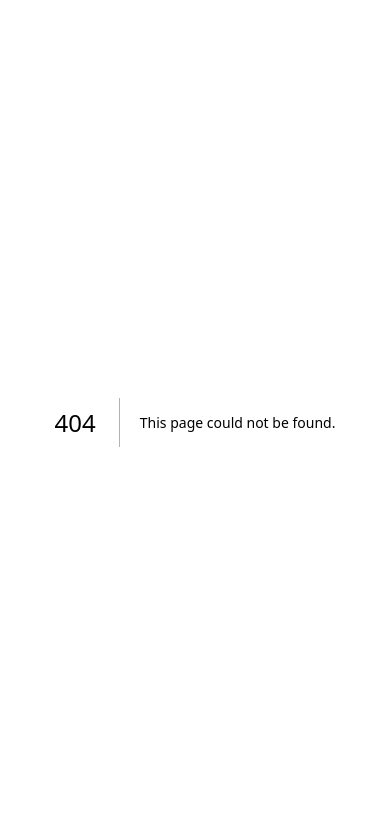
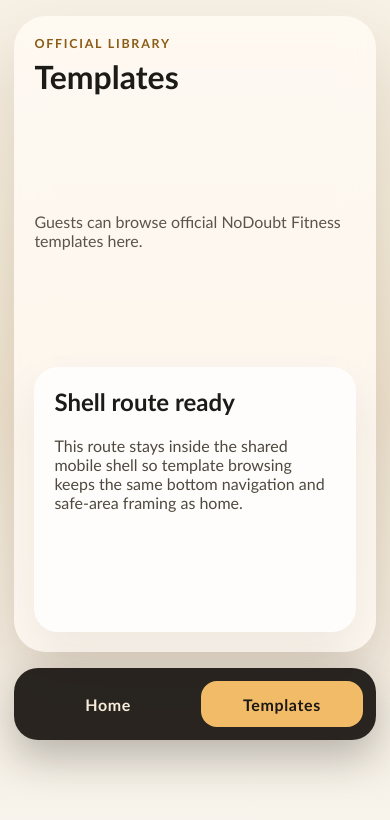
Before and after one commit to rdaudt/nodoubt-fitness-timer, a Next.js app: page /templates in a window 390 px wide. Before the commit this address had no page. Shown: the top 820 px of the page. Built offline with nearby package versions, Linux system fonts and the light colour scheme; no server answers.

Commit message:
feat(01-01): establish shell and run route layouts
- add a shared mobile shell route group with bottom navigation
- isolate the run route in its own chrome-free layout

```diff
--- /dev/null
+++ b/app/(shell)/layout.tsx
@@ -0,0 +1,11 @@
+import type { ReactNode } from "react";
+
+import { MobileShell } from "../../components/shell/mobile-shell";
+
+interface ShellLayoutProps {
+  children: ReactNode;
+}
+
+export default function ShellLayout({ children }: ShellLayoutProps) {
+  return <MobileShell>{children}</MobileShell>;
+}
--- a/app/page.tsx
+++ b/app/(shell)/page.tsx
@@ -1,5 +1,5 @@
-import { SessionBoundary } from "../src/features/auth/components/session-boundary";
-import { getAuthContext } from "../src/features/auth/server/get-auth-context";
+import { SessionBoundary } from "../../src/features/auth/components/session-boundary";
+import { getAuthContext } from "../../src/features/auth/server/get-auth-context";
 
 export const dynamic = "force-dynamic";
 
--- /dev/null
+++ b/app/(shell)/templates/page.tsx
@@ -0,0 +1,70 @@
+import { getAuthContext } from "../../../src/features/auth/server/get-auth-context";
+
+export const dynamic = "force-dynamic";
+
+export default async function TemplatesPage() {
+  const authContext = await getAuthContext();
+
+  return (
+    <main
+      style={{
+        display: "grid",
+        gap: "1rem",
+      }}
+    >
+      <div>
+        <p
+          style={{
+            margin: 0,
+            fontSize: "0.78rem",
+            fontWeight: 700,
+            letterSpacing: "0.14em",
+            textTransform: "uppercase",
+            color: "#8c5c16",
+          }}
+        >
+          Official library
+        </p>
+        <h1
+          style={{
+            margin: "0.35rem 0 0",
+            fontSize: "2rem",
+          }}
+        >
+          Templates
+        </h1>
+      </div>
+      <p
+        data-testid="templates-route-status"
+        style={{
+          margin: 0,
+          color: "#5a544d",
+        }}
+      >
+        {authContext.kind === "signed-in"
+          ? `Signed in as ${authContext.profile.firstName}`
+          : "Guests can browse official NoDoubt Fitness templates here."}
+      </p>
+      <section
+        style={{
+          borderRadius: "1.5rem",
+          backgroundColor: "rgba(255, 255, 255, 0.74)",
+          padding: "1.25rem",
+          boxShadow: "0 24px 48px rgba(69, 40, 5, 0.08)",
+        }}
+      >
+        <h2
+          style={{
+            marginTop: 0,
+          }}
+        >
+          Shell route ready
+        </h2>
+        <p style={{ marginBottom: 0, color: "#4f493f" }}>
+          This route stays inside the shared mobile shell so template browsing
+          keeps the same bottom navigation and safe-area framing as home.
+        </p>
+      </section>
+    </main>
+  );
+}
--- a/app/layout.tsx
+++ b/app/layout.tsx
@@ -7,7 +7,19 @@ interface RootLayoutProps {
 export default function RootLayout({ children }: RootLayoutProps) {
   return (
     <html lang="en">
-      <body>{children}</body>
+      <body
+        style={{
+          margin: 0,
+          minHeight: "100vh",
+          background:
+            "linear-gradient(180deg, #f7f1e5 0%, #efe3cf 48%, #f8f4ed 100%)",
+          color: "#1d1b18",
+          fontFamily:
+            "'Trebuchet MS', 'Segoe UI', 'Avenir Next', sans-serif",
+        }}
+      >
+        {children}
+      </body>
     </html>
   );
 }
--- /dev/null
+++ b/components/shell/mobile-shell.tsx
@@ -0,0 +1,113 @@
+"use client";
+
+import type { ReactNode } from "react";
+
+import Link from "next/link";
+import { usePathname } from "next/navigation";
+
+interface MobileShellProps {
+  children: ReactNode;
+}
+
+const navItems = [
+  {
+    href: "/",
+    label: "Home",
+    testId: "nav-home",
+  },
+  {
+    href: "/templates",
+    label: "Templates",
+    testId: "nav-templates",
+  },
+] as const;
+
+function isCurrentPath(pathname: string, href: string) {
+  if (href === "/") {
+    return pathname === href;
+  }
+
+  return pathname === href || pathname.startsWith(`${href}/`);
+}
+
+export function MobileShell({ children }: MobileShellProps) {
+  const pathname = usePathname();
+
+  return (
+    <div
+      data-testid="mobile-shell"
+      style={{
+        minHeight: "100vh",
+        display: "flex",
+        justifyContent: "center",
+        padding: "1rem 0.9rem calc(6.5rem + env(safe-area-inset-bottom))",
+        boxSizing: "border-box",
+      }}
+    >
+      <div
+        style={{
+          width: "100%",
+          maxWidth: "32rem",
+          display: "flex",
+          flexDirection: "column",
+          gap: "1rem",
+        }}
+      >
+        <div
+          style={{
+            display: "grid",
+            gap: "1.5rem",
+            flex: 1,
+            borderRadius: "2rem",
+            padding: "1.25rem",
+            backgroundColor: "rgba(255, 251, 245, 0.82)",
+            boxShadow: "0 32px 64px rgba(73, 43, 5, 0.14)",
+            backdropFilter: "blur(16px)",
+          }}
+        >
+          {children}
+        </div>
+        <nav
+          aria-label="Primary"
+          data-testid="bottom-navigation"
+          style={{
+            position: "sticky",
+            bottom: "max(0.85rem, env(safe-area-inset-bottom))",
+            display: "grid",
+            gridTemplateColumns: "repeat(2, minmax(0, 1fr))",
+            gap: "0.75rem",
+            padding: "0.8rem",
+            borderRadius: "1.5rem",
+            backgroundColor: "rgba(28, 24, 20, 0.94)",
+            boxShadow: "0 18px 40px rgba(28, 24, 20, 0.28)",
+          }}
+        >
+          {navItems.map((item) => {
+            const isActive = isCurrentPath(pathname, item.href);
+
+            return (
+              <Link
+                key={item.href}
+                href={item.href}
+                data-testid={item.testId}
+                aria-current={isActive ? "page" : undefined}
+                style={{
+                  borderRadius: "1rem",
+                  padding: "0.85rem 1rem",
+                  textAlign: "center",
+                  textDecoration: "none",
+                  fontWeight: 700,
+                  letterSpacing: "0.04em",
+                  color: isActive ? "#1c1814" : "#f8ecda",
+                  backgroundColor: isActive ? "#f2bb67" : "transparent",
+                }}
+              >
+                {item.label}
+              </Link>
+            );
+          })}
+        </nav>
+      </div>
+    </div>
+  );
+}
```
Also changed, not shown: app/(shell)/loading.tsx (added, +35 -0 lines), app/run/layout.tsx (added, +20 -0 lines), app/run/page.tsx (added, +49 -0 lines), 1 other file (tests, documents, lock files or other folders).
